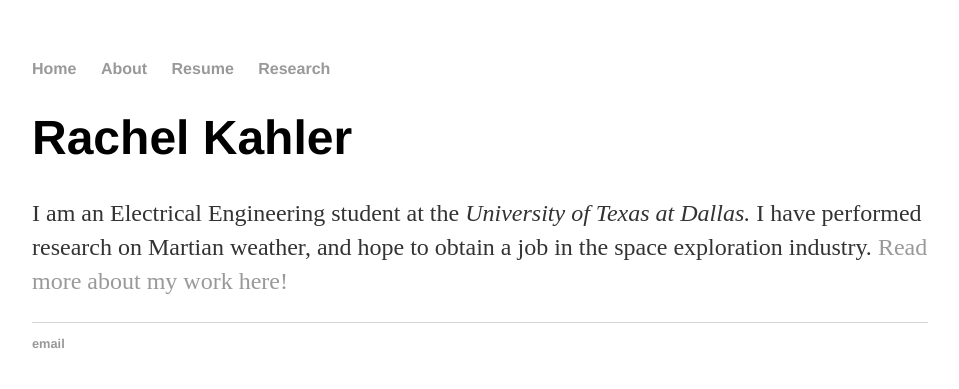
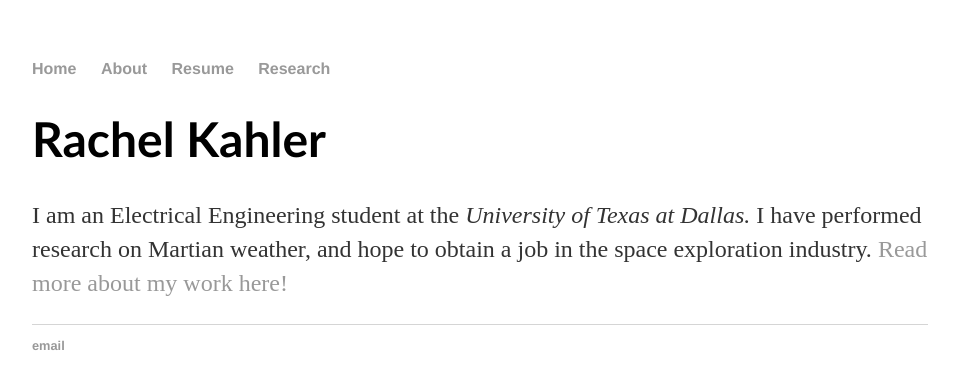
Before and after one commit to rachel-kahler/rachel-kahler.github.io, a Jekyll site: the page built from index.html, in a window 1280 px wide. Shown: the top 389 px of the page, without its empty margins (160-1119 px from the left). Built offline with Jekyll 4.4.1, drawn with Linux system fonts in a browser that asks for light colours.

Commit message:
Update main.css
Added futura font instead of helvectiva

```diff
--- a/css/main.css
+++ b/css/main.css
@@ -21,7 +21,7 @@ a:hover {
 }
 h1 {
     font-size: 3em;
-    font-family:'Helvetica', 'Arial', 'Sans-Serif';
+    font-family: 'Futura', 'Trebuchet MS', 'Arial', 'Sans-Serif';
 }
 p {
     font-size: 1.5em;
```
